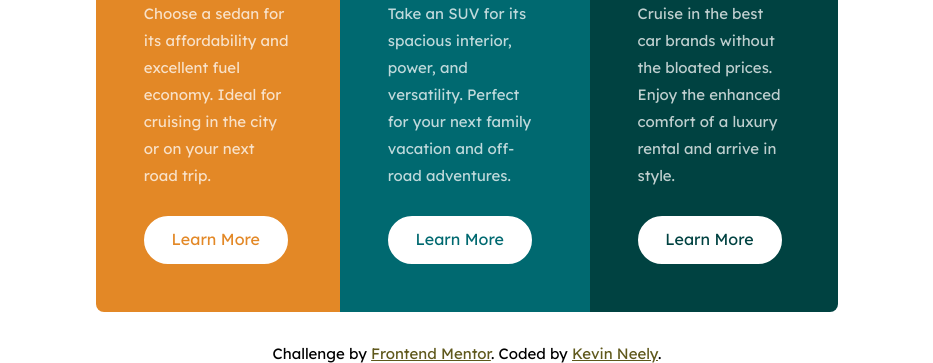
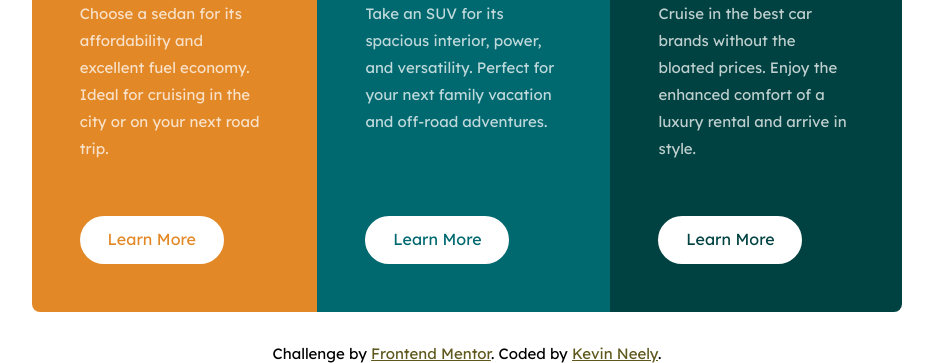
Before and after one commit to 2dkn/3-column-preview-card-component, a plain HTML site: page index.html in a window 1280 px wide. Shown: the part 504-867 px from the top of the page, without its empty margins (173-1106 px from the left). Drawn offline with Linux system fonts and the light colour scheme.

Commit message:
Finished for now

```diff
--- a/style.css
+++ b/style.css
@@ -15,7 +15,7 @@ body {
   display: flex;
   align-items: center;
   /* align-items: flex-end; */
-  width: 58%;
+  width: 68%;
   height: 31rem;
   margin: 0 auto;
   max-width: 80%;
```
